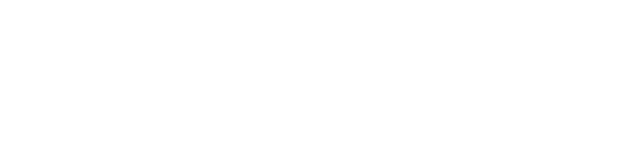
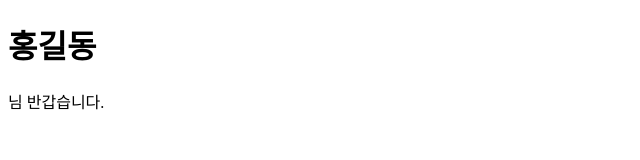
Before and after one commit to Ahnchaeyun/js, a website: page index.html in a window 1280 px wide. Shown: the whole page, without its empty margins (0-640 px from the left). Drawn offline with Linux system fonts and the light colour scheme.

Commit message:
환영 메시지 추가

```diff
--- a/index.html
+++ b/index.html
@@ -5,9 +5,10 @@
     <meta http-equiv="X-UA-Compatible" content="IE=edge">
     <meta name="viewport" content="width=device-width, initial-scale=1.0">
     <title>Document</title>
-    <link type="stylesheet" href="css/example.css">
+    <link rel="stylesheet" href="css/example.css">
 </head>
 <body>
+    <h1>홍길동</h1>님 반갑습니다.
     <script src="js/example.js"></script>
 </body>
 </html>
```
